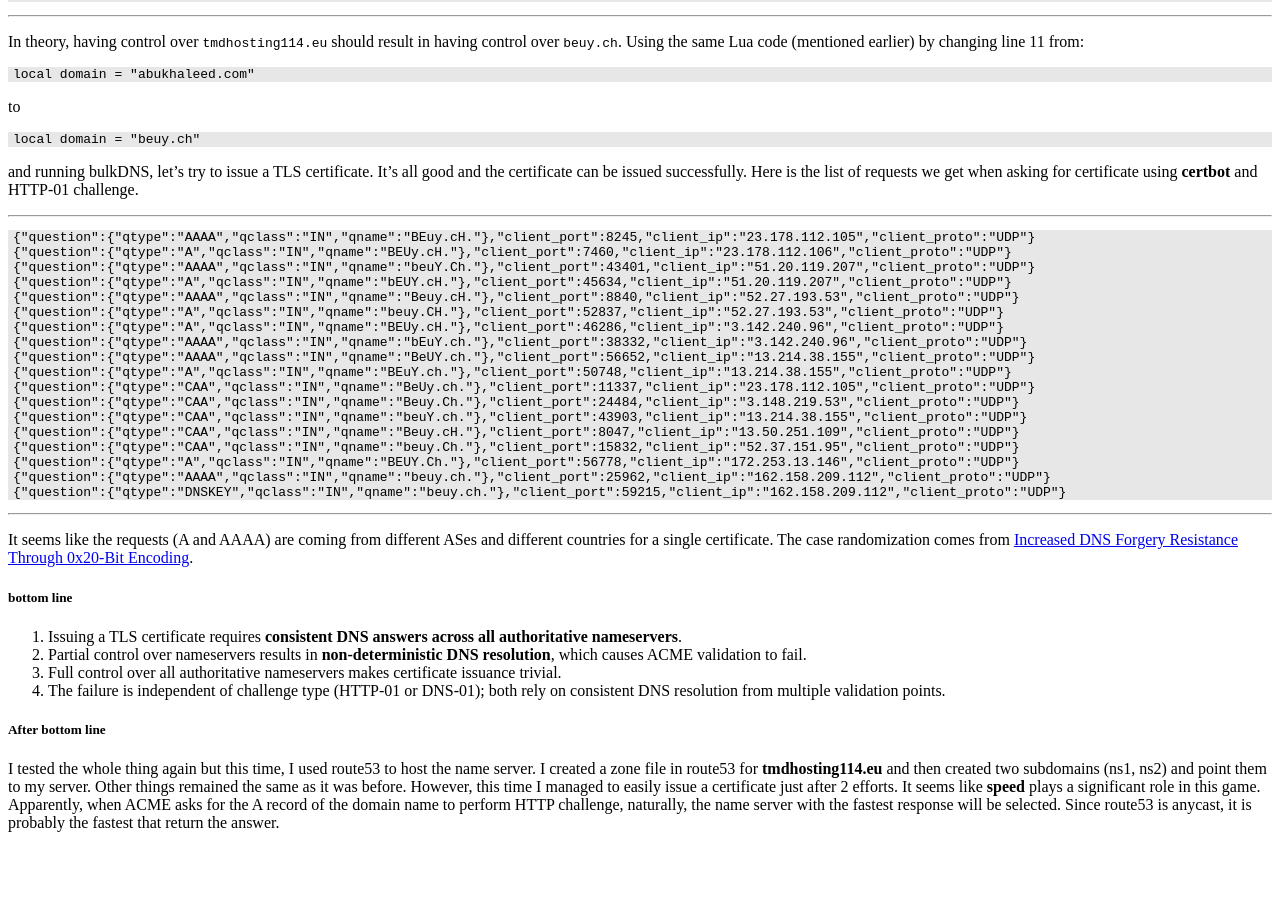
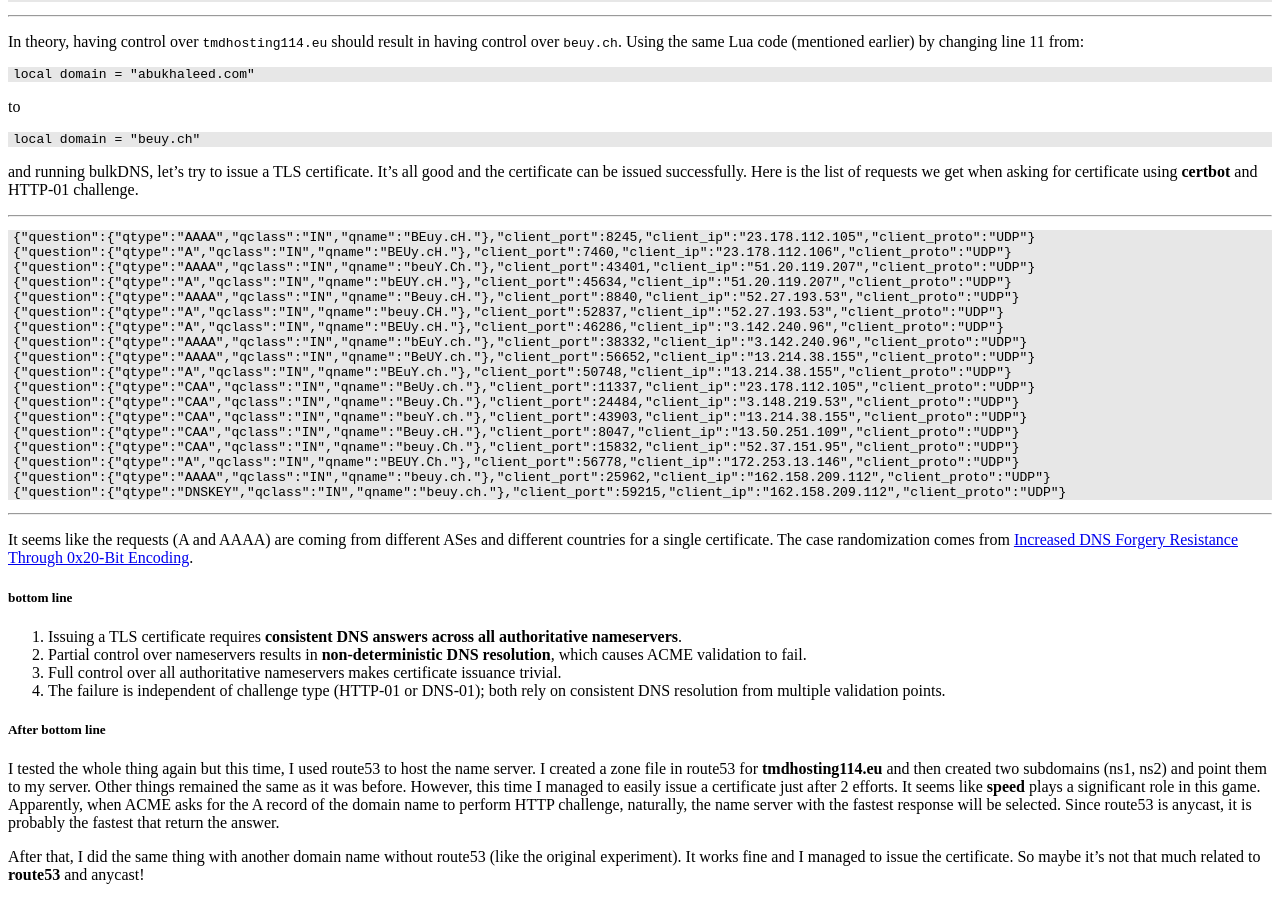
Before and after one commit to maroofi/maroofi.github.io, a Jekyll site: the page built from posts/TLS_4_lame_delegation.md, in a window 1280 px wide and 900 px high, scrolled down 3596 px. Built offline with Jekyll 4.4.1, drawn with Linux system fonts in a browser that asks for light colours; our own code applies the rules of GitHub Pages for plain Markdown files; before the commit the page ends 4444 px from its top, so only the background shows below that.

Commit message:
Update TLS_4_lame_delegation.md

```diff
--- a/posts/TLS_4_lame_delegation.md
+++ b/posts/TLS_4_lame_delegation.md
@@ -300,3 +300,5 @@ It seems like the requests (A and AAAA) are coming from different ASes and diffe
 I tested the whole thing again but this time, I used route53 to host the name server. I created a zone file in route53 for **tmdhosting114.eu** and then created two subdomains (ns1, ns2)
 and point them to my server. Other things remained the same as it was before. However, this time I managed to easily issue a certificate just after 2 efforts. It seems like **speed** plays
 a significant role in this game. Apparently, when ACME asks for the A record of the domain name to perform HTTP challenge, naturally, the name server with the fastest response will be selected. Since route53 is anycast, it is probably the fastest that return the answer.
+
+After that, I did the same thing with another domain name without route53 (like the original experiment). It works fine and I managed to issue the certificate. So maybe it's not that much related to **route53** and anycast!
```
